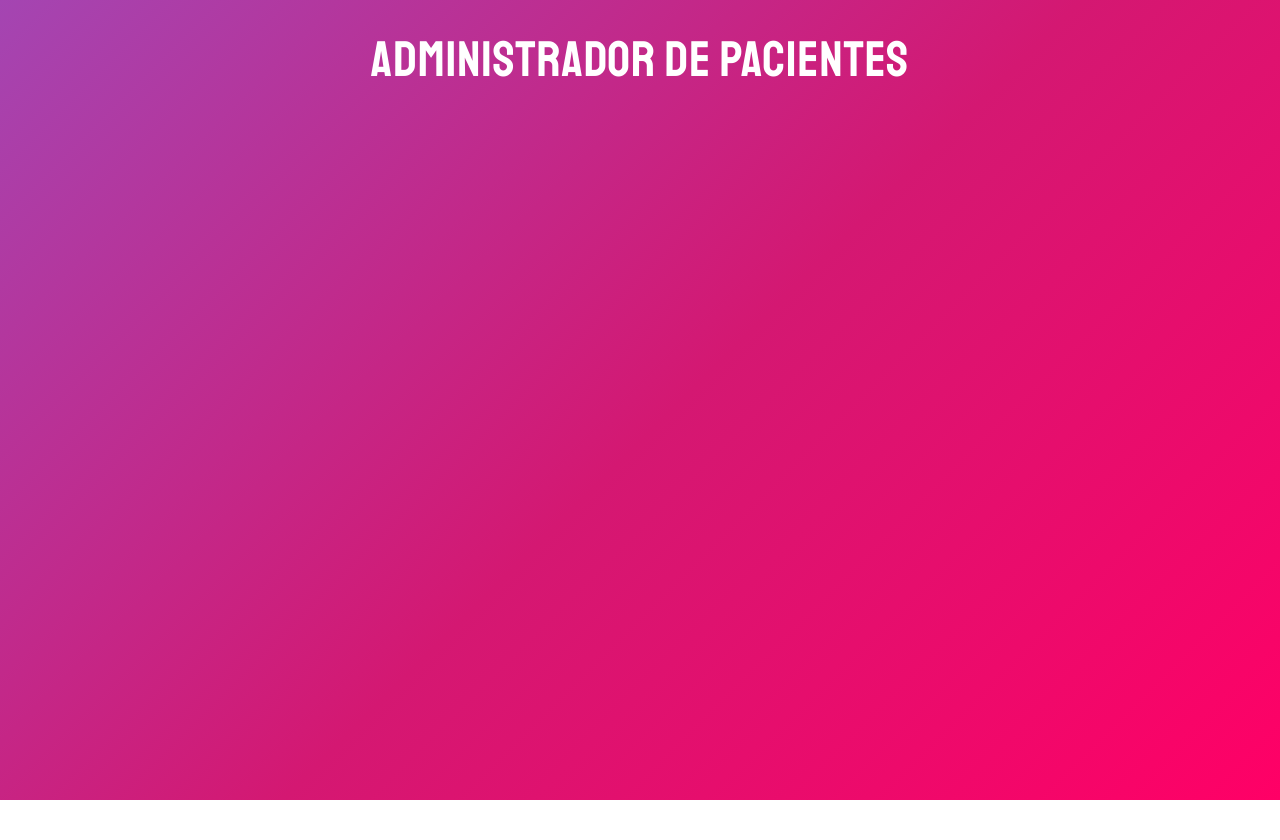
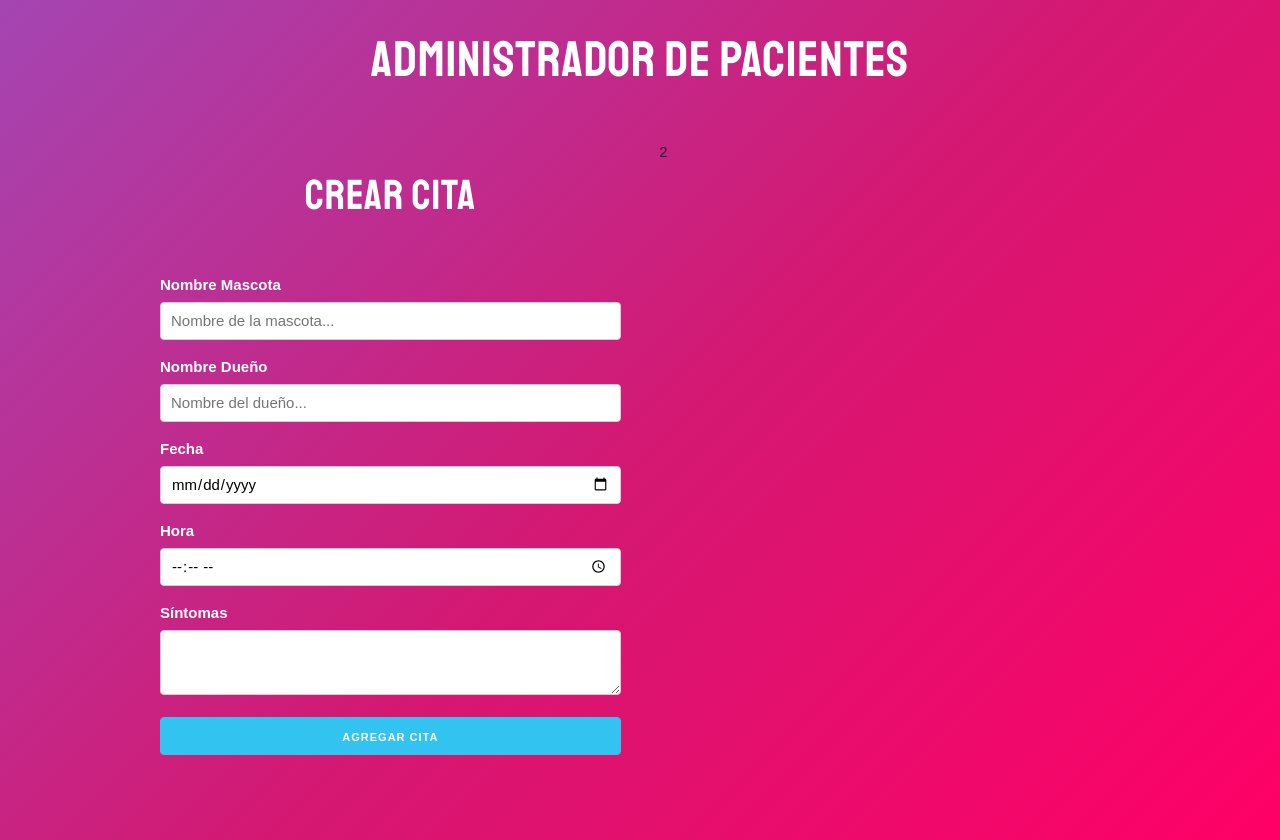
Before and after one commit to azaharamg/patient-manager, a React (Create React App) app: page / in a window 1280 px wide. Before the commit the page ends 800 px from the top, so only its background shows below. Built offline with nearby package versions, Linux system fonts and the light colour scheme; the HTML template or start-up script is replaced by a standard one.

Commit message:
Create form component

```diff
--- a/src/App.js
+++ b/src/App.js
@@ -1,10 +1,19 @@
-import React from 'react';
+import React, { Fragment } from 'react';
+import Form from './components/Form';
 
 function App() {
   return (
-    <div className='App'>
+    <Fragment>
       <h1>Administrador de pacientes</h1>
-    </div>
+      <div className='container'>
+        <div className='row'>
+          <div className='one-half column'>
+            <Form />
+          </div>
+          <div className='one-half column'>2</div>
+        </div>
+      </div>
+    </Fragment>
   );
 }
 
--- /dev/null
+++ b/src/components/Form.js
@@ -0,0 +1,26 @@
+import React, { Fragment } from 'react';
+
+const Form = () => {
+  return (
+    <Fragment>
+      <h2>Crear Cita</h2>
+      <form>
+        <label>Nombre Mascota</label>
+        <input type='text' name='pet' className='u-full-width' placeholder='Nombre de la mascota...' />
+        <label>Nombre Dueño</label>
+        <input type='text' name='owner' className='u-full-width' placeholder='Nombre del dueño...' />
+        <label>Fecha</label>
+        <input type='date' name='date' className='u-full-width' />
+        <label>Hora</label>
+        <input type='time' name='time' className='u-full-width' />
+        <label>Síntomas</label>
+        <textarea className='u-full-width' name='symptom'></textarea>
+        <button type='submit' className='u-full-width button-primary'>
+          Agregar Cita
+        </button>
+      </form>
+    </Fragment>
+  );
+};
+
+export default Form;
```
